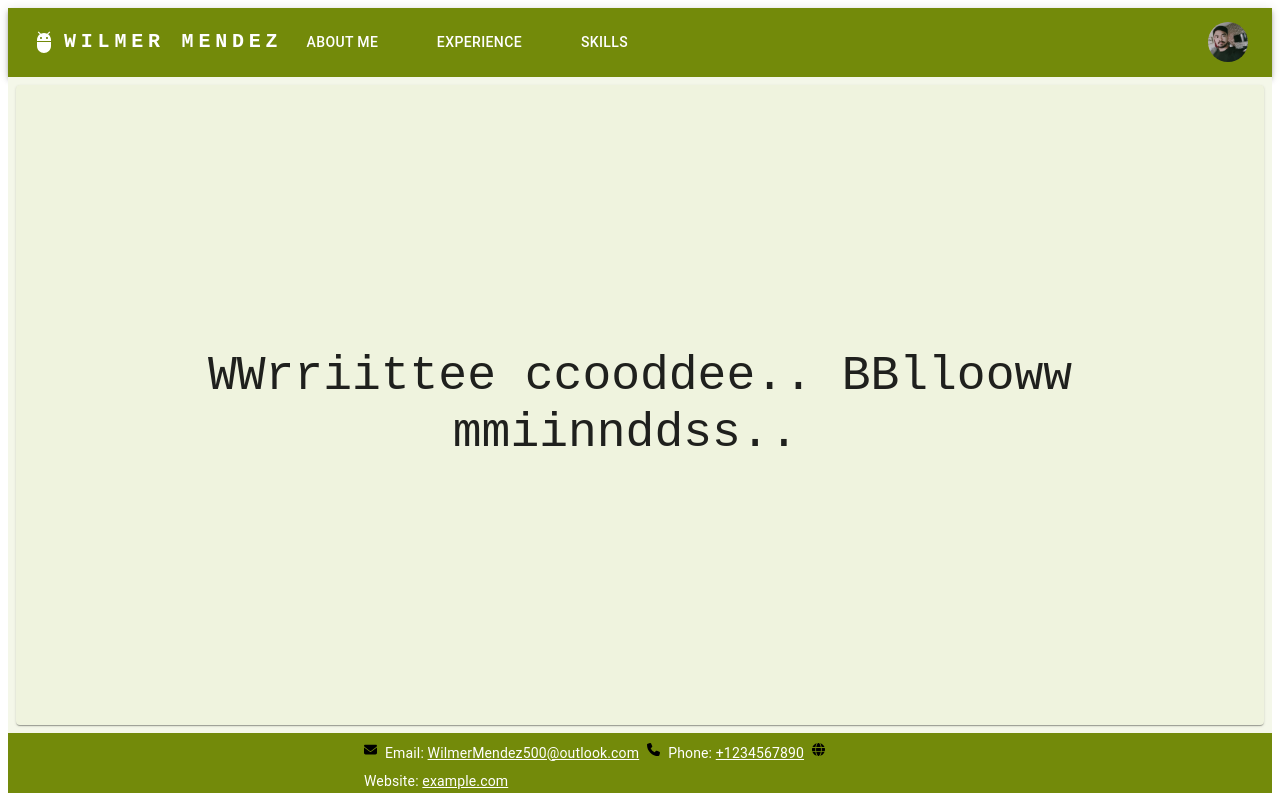
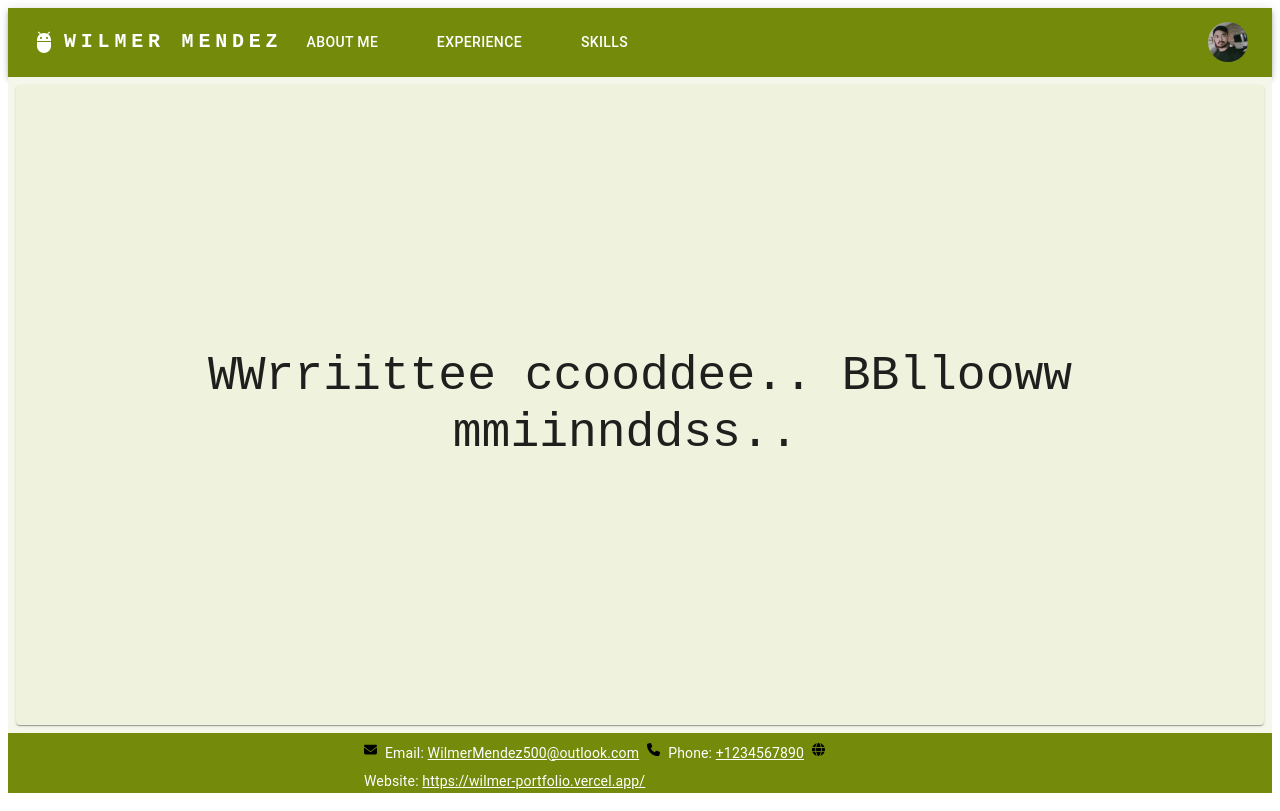
Before and after one commit to wilmermendezcodes/Portfolio, a React (Create React App) app in the folder wilmer-portfolio2/my-app/: page / in a window 1280 px wide. Built offline with nearby package versions, Linux system fonts and the light colour scheme.

Commit message:
'website patch'

```diff
--- a/wilmer-portfolio2/my-app/src/components/Footer.jsx
+++ b/wilmer-portfolio2/my-app/src/components/Footer.jsx
@@ -29,7 +29,7 @@ const ContactInfo = () => {
       </Grid>
       <Grid item>
         <Typography variant="body2" color="white">
-          Website: <Link color="inherit" href="https://example.com/">example.com</Link>
+          Website: <Link color="inherit" href="https://wilmer-portfolio.vercel.app/">https://wilmer-portfolio.vercel.app/</Link>
         </Typography>
       </Grid>
     </Grid>
```
